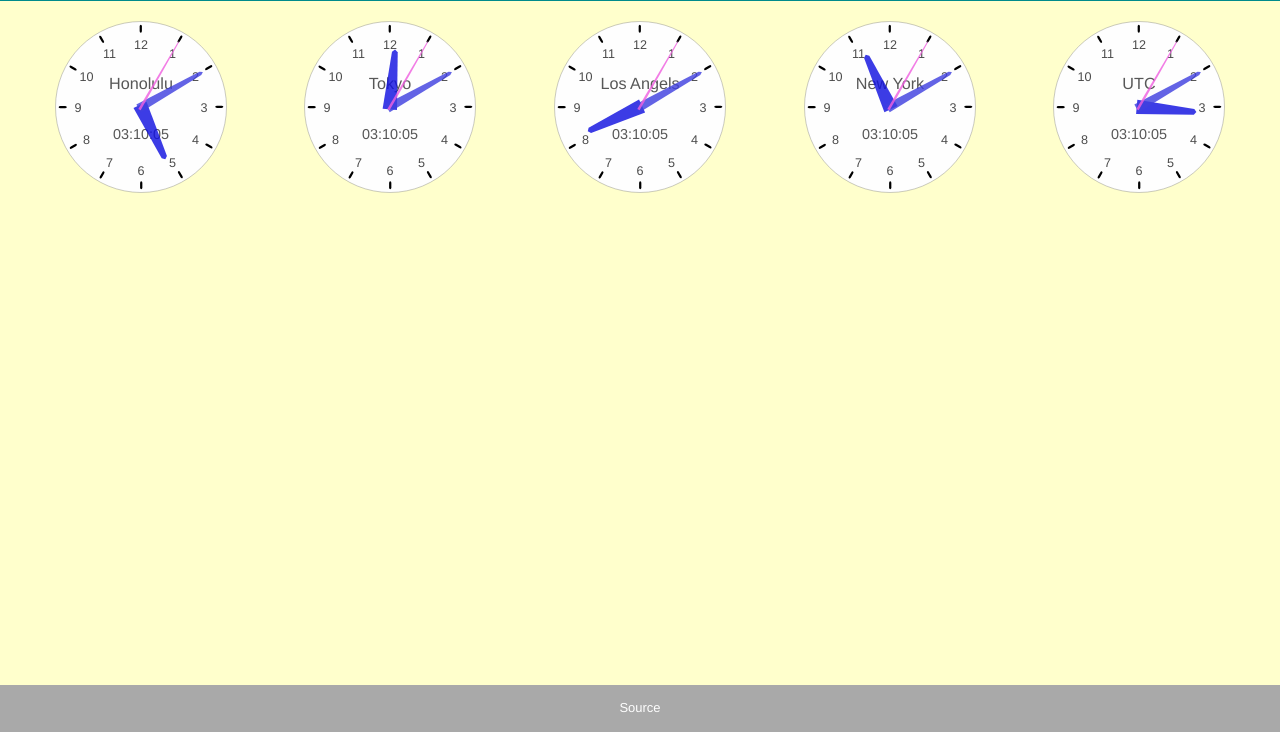
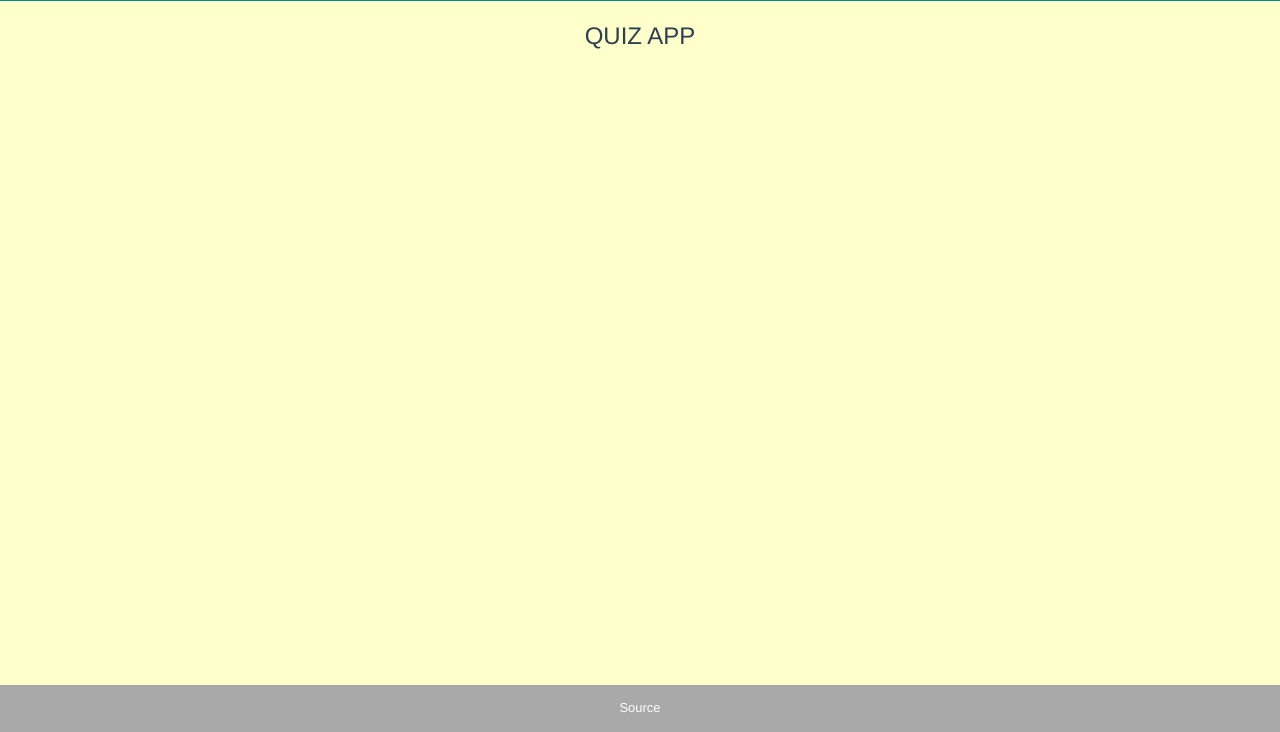
Before and after one commit to makotoishida/tspractice10-quiz, a website built with Vite: page index.html in a window 1280 px wide. Shown: the part 68-800 px from the top of the page. Built offline with nearby package versions, Linux system fonts and the light colour scheme.

Commit message:
Erase and initialize template code.

```diff
--- a/index.html
+++ b/index.html
@@ -4,16 +4,16 @@
     <meta charset="UTF-8" />
     <link rel="icon" type="image/svg+xml" href="favicon.svg" />
     <meta name="viewport" content="width=device-width, initial-scale=1, viewport-fit=cover">
-    <title>Clock</title>
-    <meta name="description" content="Clock">
+    <title>Quiz</title>
+    <meta name="description" content="An example quiz app">
   </head>
   <body>
     <header>
-        <h1>Clock</h1>
+        <h1>Quiz</h1>
     </header>
     <main id="app"></main>
     <footer>
-        <a href="https://github.com/makotoishida/tspractice10-clock/" target="_blank">Source</a>
+        <a href="https://github.com/makotoishida/tspractice10-quiz/" target="_blank">Source</a>
     </footer>
     <script type="module" src="/src/main.ts"></script>
   </body>
--- a/package.json
+++ b/package.json
@@ -1,5 +1,5 @@
 {
-  "name": "clock",
+  "name": "quiz",
   "private": true,
   "version": "0.0.0",
   "engines": {
--- a/src/main.ts
+++ b/src/main.ts
@@ -1,104 +1,7 @@
-import { html, svg, render } from 'lit-html'
+import { html, render } from 'lit-html'
 import 'normalize.css'
 import './style.css'
 
 const appRoot = document.querySelector<HTMLDivElement>('#app')!
 
-const clockConfigs = [
-  { title: 'Honolulu', tz: -10 },
-  { title: 'Tokyo', tz: 9 },
-  { title: 'Los Angels', tz: -7 },
-  { title: 'New York', tz: -4 },
-  { title: 'UTC', tz: 0 },
-]
-
-function tick() {
-  const d = new Date()
-  const clockTemplates = clockConfigs.map((c) =>
-    renderClock(d, 180, c.title, c.tz)
-  )
-  render(clockTemplates, appRoot)
-}
-
-function renderClock(d: Date, size: number, title: string, tz: number) {
-  const t = new Date(d)
-  t.setHours(d.getUTCHours() + tz)
-  const h = t.getHours()
-  const m = t.getMinutes()
-  const s = t.getSeconds()
-
-  const degS = (360 * s) / 60
-  const degM = (360 * m) / 60 + degS / 60
-  const degH = (360 * (h % 12)) / 12 + degM / 12
-
-  return html`
-    <div
-      class="clock"
-      style="width: ${size}px; height: ${size}px; margin: 0 auto;"
-    >
-      <svg
-        version="1.1"
-        width="100%"
-        viewBox="0 0 400 400"
-        xmlns="http://www.w3.org/2000/svg"
-      >
-        ${svg`
-          <circle cx="200" cy="200" r="190" fill="#fefefe" stroke="#888" />
-          ${drawScale()} ${drawTitle(title)} ${drawDigital(d)}
-          ${drawHand(16, 128, degH, '#1010e0d0')}
-          ${drawHand(10, 158, degM, '#4040e0d0')}
-          ${drawHand(3, 170, degS, '#f060e0d0')}
-        `}
-      </svg>
-    </div>
-  `
-}
-
-function drawScale() {
-  const scales = [...new Array(12)]
-  return scales.map((_, index) => {
-    const deg = (360 * index) / 12 - 90
-    const x = 200 + Math.cos((deg * Math.PI) / 180) * 140
-    const y = 200 + Math.sin((deg * Math.PI) / 180) * 140 + 12
-    return svg`<rect x="-3" y=${
-      -18 - 165
-    } rx="4" ry="4" width="5" height="18" fille="#000" style="transform: translate(50%,50%) rotate(${deg}deg)" />
-      <text x=${x} y=${y} font-size="28" text-anchor="middle" fill="#404040f0">${
-      index === 0 ? 12 : index
-    }</text>`
-  })
-}
-
-function drawHand(w: number, h: number, deg: number, color: string) {
-  return svg`<polygon points="-${w},${h * 0.04} -${w * 0.4},-${
-    h * 0.96
-  } 0,-${h} ${w * 0.4},-${h * 0.96} ${w},${
-    h * 0.04
-  }" style="transform: translate(50%, 50%) rotate(${deg}deg) " fill=${color} />`
-}
-
-function drawTitle(title: string) {
-  return svg`<text x="200" y="160" font-size="36" text-anchor="middle" fill="#404040e0">
-    ${title}
-  </text>`
-}
-
-function drawDigital(d: Date) {
-  return svg`<text x="200" y="270" font-size="32" text-anchor="middle" fill="#404040e0">
-    ${timeStr(d)}
-  </text>`
-}
-
-function timeStr(t: Date) {
-  const h = t.getHours()
-  const m = t.getMinutes()
-  const s = t.getSeconds()
-  return `${twoDig(h)}:${twoDig(m)}:${twoDig(s)}`
-}
-
-function twoDig(n: number) {
-  return `0${n}`.slice(-2)
-}
-
-setInterval(() => tick(), 1000)
-tick()
+render(html`<div>QUIZ APP</div>`, appRoot)
--- a/src/style.css
+++ b/src/style.css
@@ -41,8 +41,6 @@ footer a {
 }
 
 #app {
-  display: grid;
-  grid-template-columns: repeat(auto-fit, minmax(200px, 1fr));
   width: 100vw;
   margin: 0 auto;
   padding: 1rem;
--- a/vite.config.js
+++ b/vite.config.js
@@ -1,7 +1,7 @@
 import { defineConfig } from 'vite'
 
 export default defineConfig({
-  base: '/tspractice10-clock/',
+  base: '/tspractice10-quiz/',
   server: {
     host: '0.0.0.0',
   },
```
Also changed, not shown: README.md.
